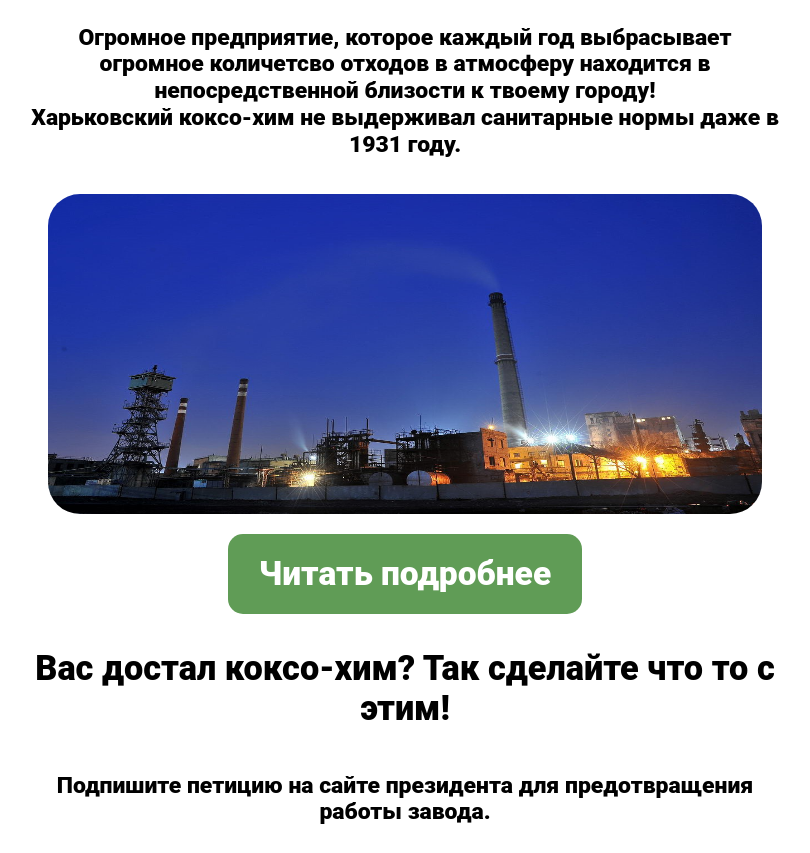
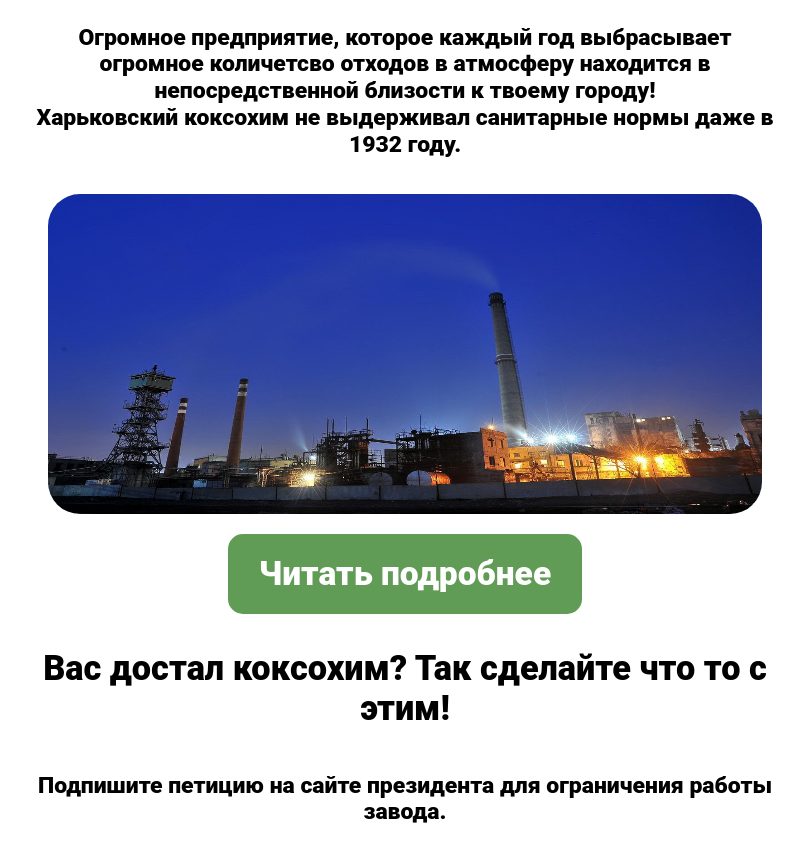
Before and after one commit to Aleksandr-Kalinichenko/kokshim, a plain HTML site: page index.html in a window 1280 px wide. Shown: the part 199-1052 px from the top of the page, without its empty margins (235-1045 px from the left). Drawn offline with Linux system fonts and the light colour scheme; a script that the page names is missing; a web font is replaced by a local one.

Commit message:
Update index.html

```diff
--- a/index.html
+++ b/index.html
@@ -25,7 +25,7 @@
     <div class="wrapper">
       <section class="intro container">
         <h1 class="intro__title">
-          Тебя тоже разражает загрязнение окружающей среды?
+          Тебя тоже раздражает загрязнение окружающей среды?
         </h1>
         <p class="intro__question">
           И при этом ты еще ничего не сделал?
@@ -36,7 +36,7 @@
           Огромное предприятие, которое каждый год выбрасывает огромное
           количетсво отходов в атмосферу находится в непосредственной близости к
           твоему городу!<br />
-          Харьковский коксо-хим не выдерживал санитарные нормы даже в 1931 году.
+          Харьковский коксохим не выдерживал санитарные нормы даже в 1932 году.
         </p>
         <img
           src="./image_2020-11-03_13-42-03.png"
@@ -54,10 +54,10 @@
       </section>
       <section class="subs container">
         <h2 class="subs__title">
-          Вас достал коксо-хим? Так сделайте что то с этим!
+          Вас достал коксохим? Так сделайте что то с этим!
         </h2>
 	      <p  class="descr__text">
-		      Подпишите петицию на сайте президента для предотвращения работы завода.<br /></p>
+		      Подпишите петицию на сайте президента для ограничения работы завода.<br /></p>
             <p  class="descr__text">   Для тебя это не больше двух минут, а петиция обяжет президента рассмотреть ее. Не будь равнодушным!<br /></p>
         <a
           href="https://petition.president.gov.ua/petition/104478"
@@ -76,7 +76,7 @@
         />
       </section>
       <a
-        href="https://www.youtube.com/watch?v=LESEq39wzBM"
+        href="https://youtu.be/LESEq39wzBM"
         class="subs__btn btn"
         style="font-size: 18px;
         text-align: center;
```
